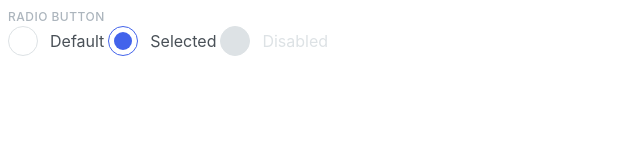
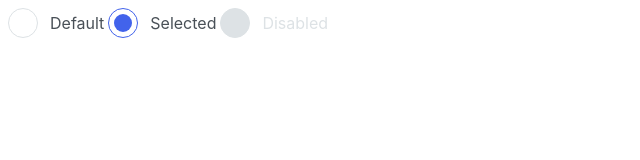
Before and after one commit to js-tasks-ru/htmlcss-20251006_ulyana-kataeva, a website: page 07-lection5/02-radio/index.html in a window 1280 px wide. Shown: the whole page, without its empty margins (0-640 px from the left). Drawn offline with Linux system fonts and the light colour scheme.

Commit message:
07 Radio Доработки по ревью

```diff
--- a/07-lection5/02-radio/index.html
+++ b/07-lection5/02-radio/index.html
@@ -6,8 +6,6 @@
         <link rel="stylesheet" href="./radio.css">
     </head>
     <body>
-        <div class="radio-group__title">RADIO BUTTON</div>
-
         <!-- Default -->
         <label class="radio">
             <input class="radio__input" type="radio" name="radio-example">
--- a/07-lection5/02-radio/radio.css
+++ b/07-lection5/02-radio/radio.css
@@ -1,12 +1,3 @@
-.radio-group__title {
-    font-size: 12px;
-    font-weight: 500;
-    letter-spacing: 0.48px;
-    color: var(--grey-3);
-    line-height: 18px;
-    font-family: 'Inter', sans-serif;
-}
-
 .radio {
     display: inline-flex;
     align-items: center;
```
